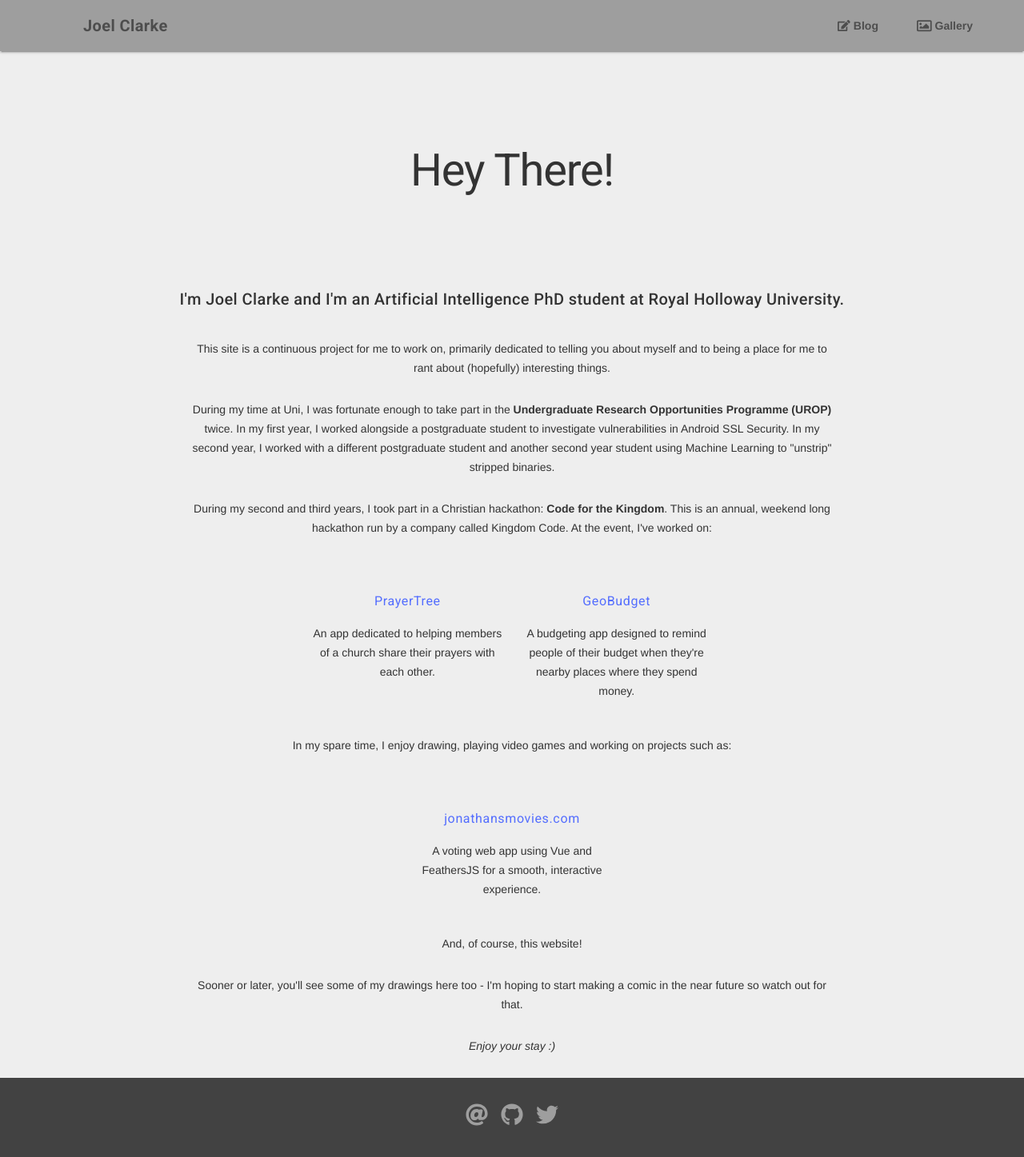
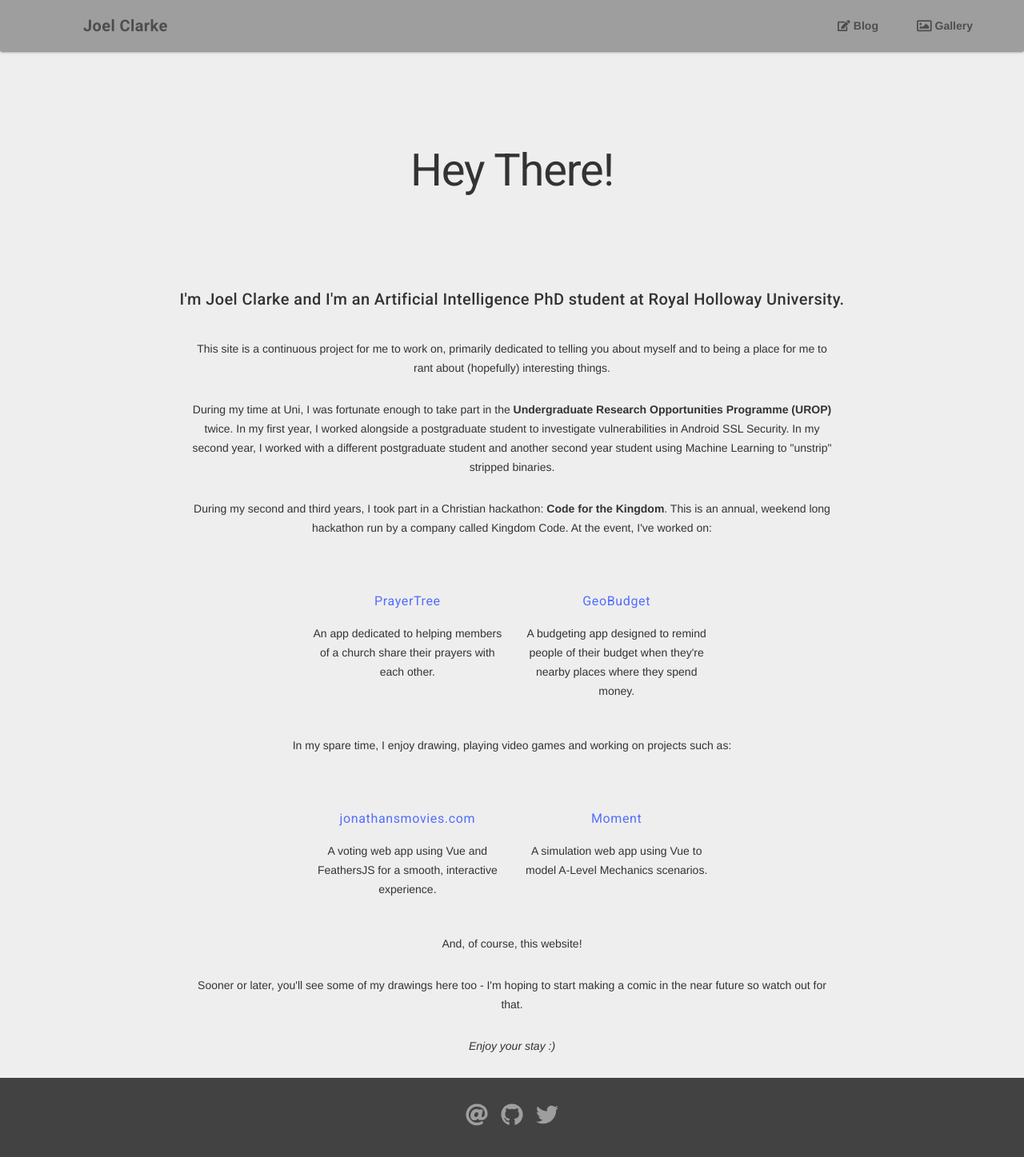
Before and after one commit to DarthEmpty/joelclarke.co.uk, a Jekyll site: the page built from index.html, in a window 1280 px wide. Shown: the whole page at 80% size. Built offline with Jekyll 4.4.1, drawn with Linux system fonts in a browser that asks for light colours; nearby versions of some CDN libraries.

Commit message:
Add project to homepage

```diff
--- a/index.html
+++ b/index.html
@@ -39,6 +39,10 @@ title: Hey There!
       <a href="https://github.com/arranf/jonathans-movies-client" target="_blank"><h6>jonathansmovies.com</h6></a>
       A voting web app using Vue and FeathersJS for a smooth, interactive experience.
     </li>
+    <li class="mdl-cell mdl-cell--4-col project-list-item">
+      <a href="https://github.com/DarthEmpty/Moment" target="_blank"><h6>Moment</h6></a>
+      A simulation web app using Vue to model A-Level Mechanics scenarios.
+    </li>
   </ul>
   <p class="detail">
     And, of course, this website!
```
